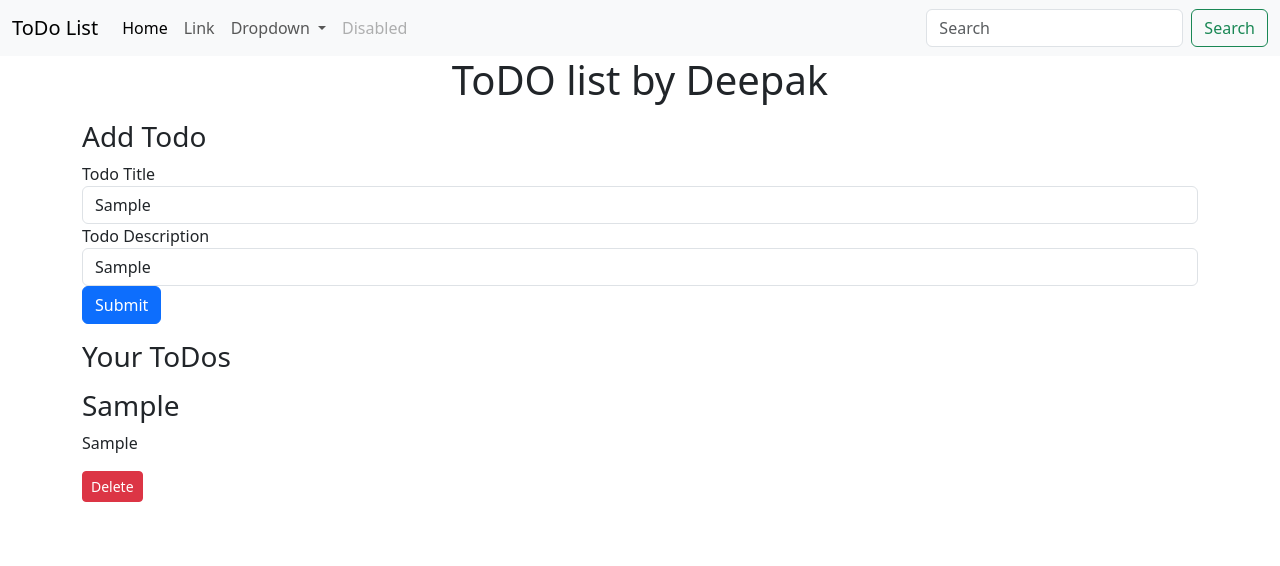
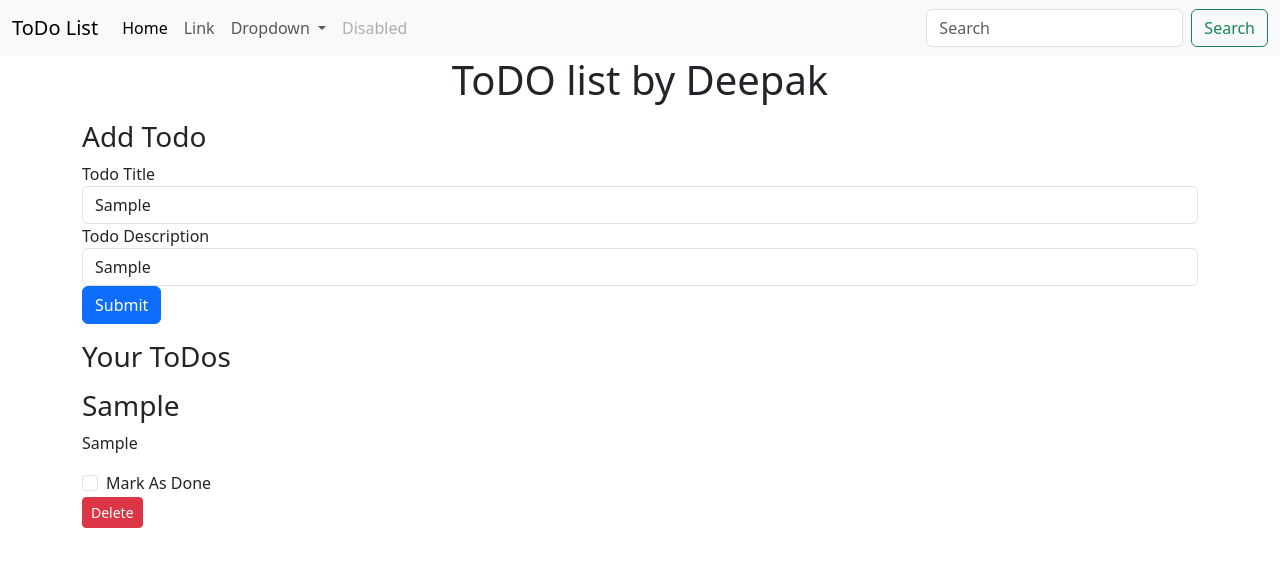
Before and after one commit to Deepak-Vasoya/Angular-MYTODO-LIST, an Angular app: page / in a window 1280 px wide. Both pictures are taken after typing "Sample", "Sample" into the empty fields and a click on the button "Submit". Shown: the top 566 px of the page. Built offline with nearby package versions, Linux system fonts and the light colour scheme.

Commit message:
Added Checkbox to make as done and modified css to show as stricked when itis marked as done and checkbox is checked.

```diff
--- a/src/app/myComponents/todo-item/todo-item.component.css
+++ b/src/app/myComponents/todo-item/todo-item.component.css
@@ -0,0 +1,3 @@
+.strike{
+    text-decoration: line-through;
+}
--- a/src/app/myComponents/todo-item/todo-item.component.html
+++ b/src/app/myComponents/todo-item/todo-item.component.html
@@ -1,5 +1,10 @@
 <div class="my-3">
-    <h3>{{todo.title}}</h3>
-    <p>{{todo.description}}</p>
+    <h3 [ngClass]="{'strike': !todo.active}">{{todo.title}}</h3>
+    <p [ngClass]="{'strike': !todo.active}">{{todo.description}}</p>
+
+    <div class="form-group form-check">
+        <input type="checkbox" class="form-check-input" id="todo{{i}}" (click)="onCheckboxClick(todo)" [checked]="!todo.active">
+        <label class="form-check-label" for="todo{{i}}">Mark As Done</label>
+      </div>
     <button class = "btn btn-sm btn-danger" (click)="onclick(todo)">Delete</button>
 </div>
--- a/src/app/myComponents/todo-item/todo-item.component.ts
+++ b/src/app/myComponents/todo-item/todo-item.component.ts
@@ -10,12 +10,17 @@
 export class TodoItemComponent {
 
   @Input() todo: Todo;
+  @Input() i:  number;
   @Output() todoDelete: EventEmitter<Todo> = new EventEmitter();
+  @Output() todoCheckbox: EventEmitter<Todo> = new EventEmitter();
 
   onclick(todo: Todo) {
     console.log("On Clcik has been trigerred.")
     this.todoDelete.emit(todo);
   }
 
+  onCheckboxClick(todo){
+    this.todoCheckbox.emit(todo);
+  }
 
 }
--- a/src/app/myComponents/todos/todos.component.html
+++ b/src/app/myComponents/todos/todos.component.html
@@ -5,7 +5,7 @@
     <div *ngIf="todos.length < 1; then thenBlock else elseBlock"></div>
     <ng-template #thenBlock>No Todos Available.</ng-template>
     <ng-template #elseBlock>
-        <div *ngFor="let todo of todos">
-            <app-todo-item [todo]="todo" (todoDelete)="deleteTodo($event)"></app-todo-item>
+        <div *ngFor="let todo of todos; index as i">
+            <app-todo-item [todo]="todo" [i]="i" (todoDelete)="deleteTodo($event)" (todoCheckbox)="toggleTodo($event)"></app-todo-item>
         </div>
     </ng-template>
--- a/src/app/myComponents/todos/todos.component.ts
+++ b/src/app/myComponents/todos/todos.component.ts
@@ -35,4 +35,11 @@
     // Save the updated todos array to localStorage
     localStorage.setItem('todos', JSON.stringify(this.todos));
   }
+
+  toggleTodo(todo: Todo){
+    const index = this.todos.indexOf(todo);
+    this.todos[index].active = !this.todos[index].active;
+    localStorage.setItem('todos', JSON.stringify(this.todos));
+  }
+
 }
```
